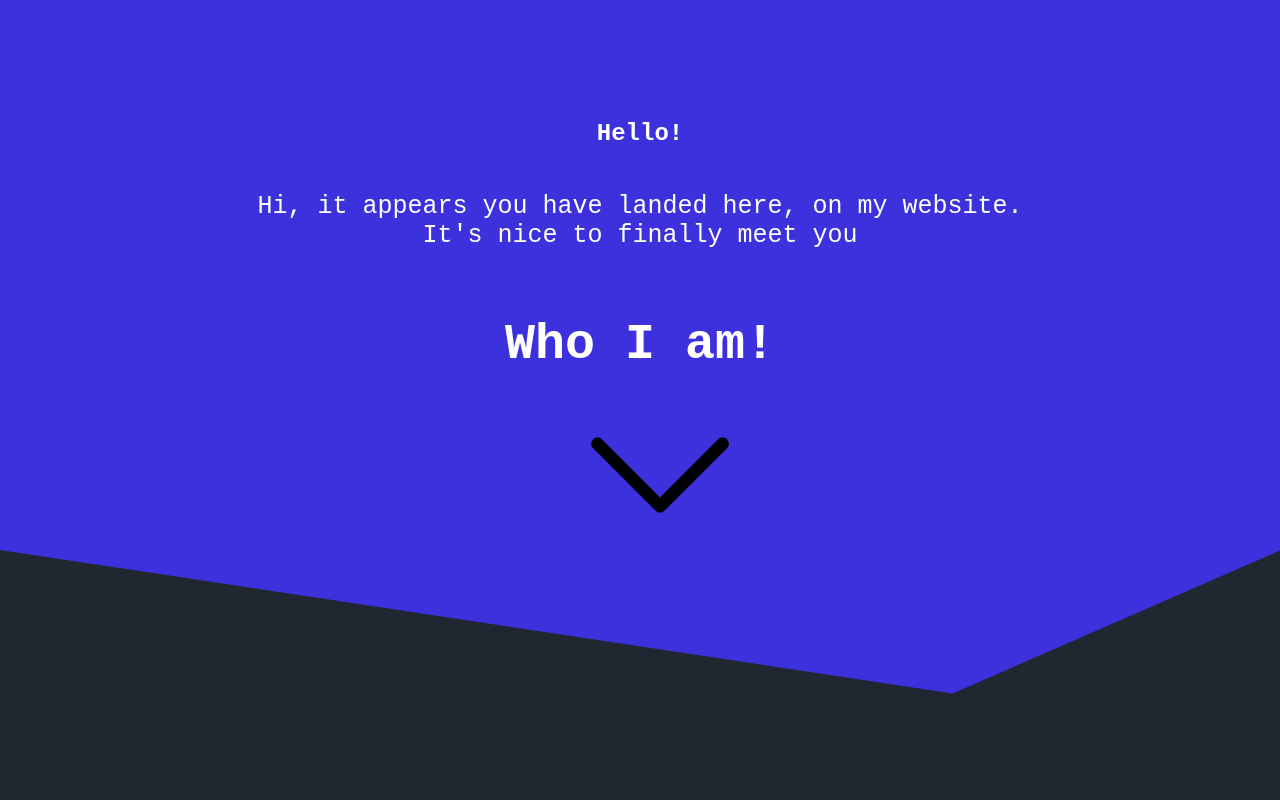
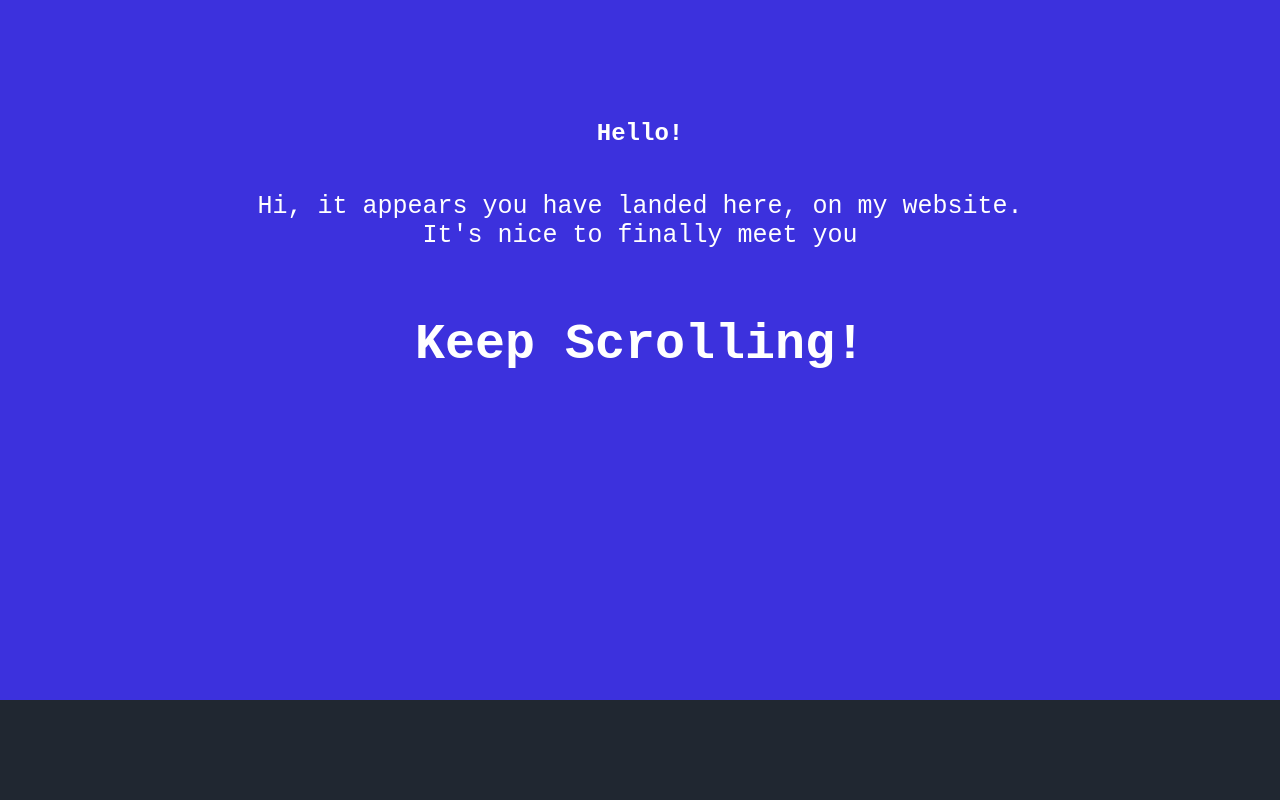
Before and after one commit to teenystudios/teenystudios.github.io, a plain HTML site: page index.html in a window 1280 px wide. Shown: the top 800 px of the page. Drawn offline with Linux system fonts and the light colour scheme; a web font is replaced by a local one.

Commit message:
Update index.html

```diff
--- a/index.html
+++ b/index.html
@@ -26,15 +26,15 @@
         <p style="text-align: center;" class="bd">Hi, it appears you have landed here, on my website.<br>
         It's nice to finally meet you</p>
 
-        <h1 style="text-align: center; font-size: 50px;">Who I am!</h1>
+        <h1 style="text-align: center; font-size: 50px;">Keep Scrolling!</h1>
 
-        <img src="down-arrow.png" alt="Down Arrow" style="position: absolute; left: 560px; top: 375px; height: 200px; " >
+        <!-- <img src="down-arrow.png" alt="Down Arrow" style="position: absolute; left: 560px; top: 375px; height: 200px; " > -->
 
-        <div class="custom-shape-divider-bottom-1681842344">
+        <!-- <div class="custom-shape-divider-bottom-1681842344">
             <svg data-name="Layer 1" xmlns="http://www.w3.org/2000/svg" viewBox="0 0 1200 120" preserveAspectRatio="none">
                 <path d="M892.25 114.72L0 0 0 120 1200 120 1200 0 892.25 114.72z" class="shape-fill"></path>
             </svg>
-        </div>
+        </div> -->
 
     </section>
 
@@ -45,7 +45,7 @@
     <section style="display: flex; justify-content: center; align-items: center;">
         <img src="profile.png" style="border-radius: 50px;">
         <h1>Jt</h1>
-        <p style="text-align: center;">I am 12 year boy and live at 184 west heffner st.<br>Message me if you need any help with your yard or something else<br>You can contact me at 740-971-3376</p>
+        <p style="text-align: center; display: flex; justify-content: center; align-items: center;">I am 12 year boy and live at 184 west heffner st.<br>Message me if you need any help with your yard or something else<br>You can contact me at 740-971-3376</p>
 
         <a href="https://www.flaticon.com" target="_blank" title="arrow icons"
         style="text-decoration: none; display: flexbox; align-items:center; justify-content:center;">
```
